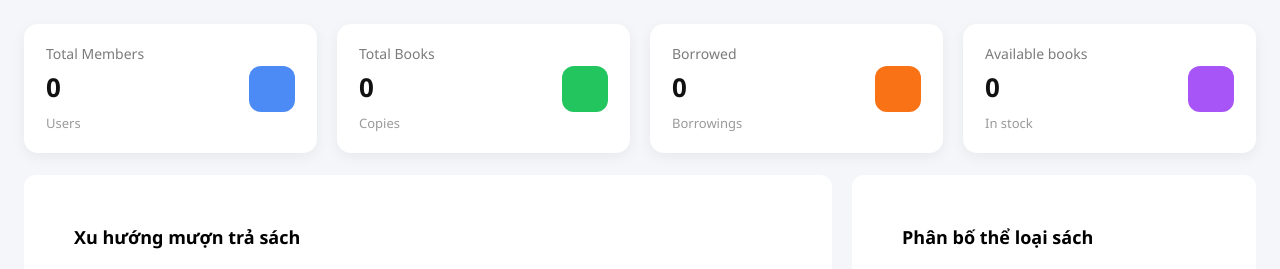
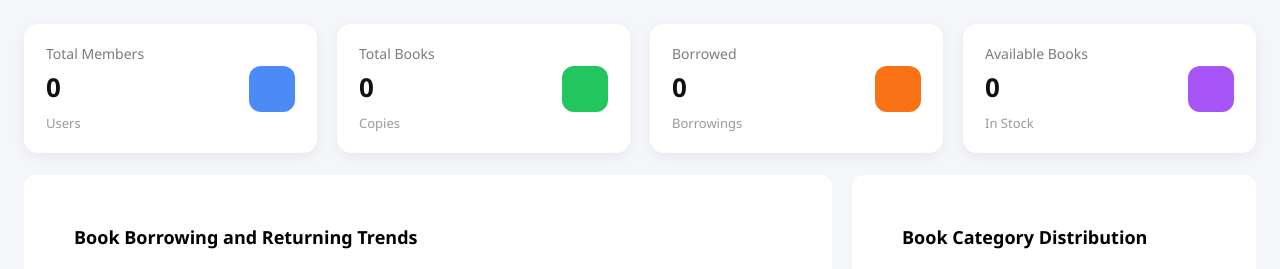
Before and after one commit to hovansang113/Library-management-system, a PHP site: page /view/admin/dashboard.php in a window 1280 px wide. Shown: the top 269 px of the page. Run offline with PHP 8.4, Linux system fonts and the light colour scheme.

Commit message:
completed UI adminDashBoard

```diff
--- a/PHPMVCFramework/view/admin/dashboard.php
+++ b/PHPMVCFramework/view/admin/dashboard.php
@@ -50,9 +50,9 @@
 
             <div class="stat-card">
                 <div class="stat-info">
-                    <p class="title">Available books</p>
+                    <p class="title">Available Books</p>
                     <h3><?= $totalAvailableCopies ?? 0 ?></h3>
-                    <span class="sub-text">In stock</span>
+                    <span class="sub-text">In Stock</span>
                 </div>
                 <div class="stat-icon purple">
                     <i class="fa-solid fa-check"></i>
@@ -62,16 +62,15 @@
 
         <div class="dashboard-grid">
             <div class="chart-card">
-                <h3>Xu hướng mượn trả sách</h3>
+                <h3>Book Borrowing and Returning Trends</h3>
                 <canvas id="borrowReturnChart"></canvas>
             </div>
 
             <div class="chart-card">
-                <h3>Phân bố thể loại sách</h3>
+                <h3>Book Category Distribution</h3>
                 <canvas id="categoryChart"></canvas>
             </div>
         </div>
-
 
         <div class="table-card">
             <h3>Recent Borrowings</h3>
```
